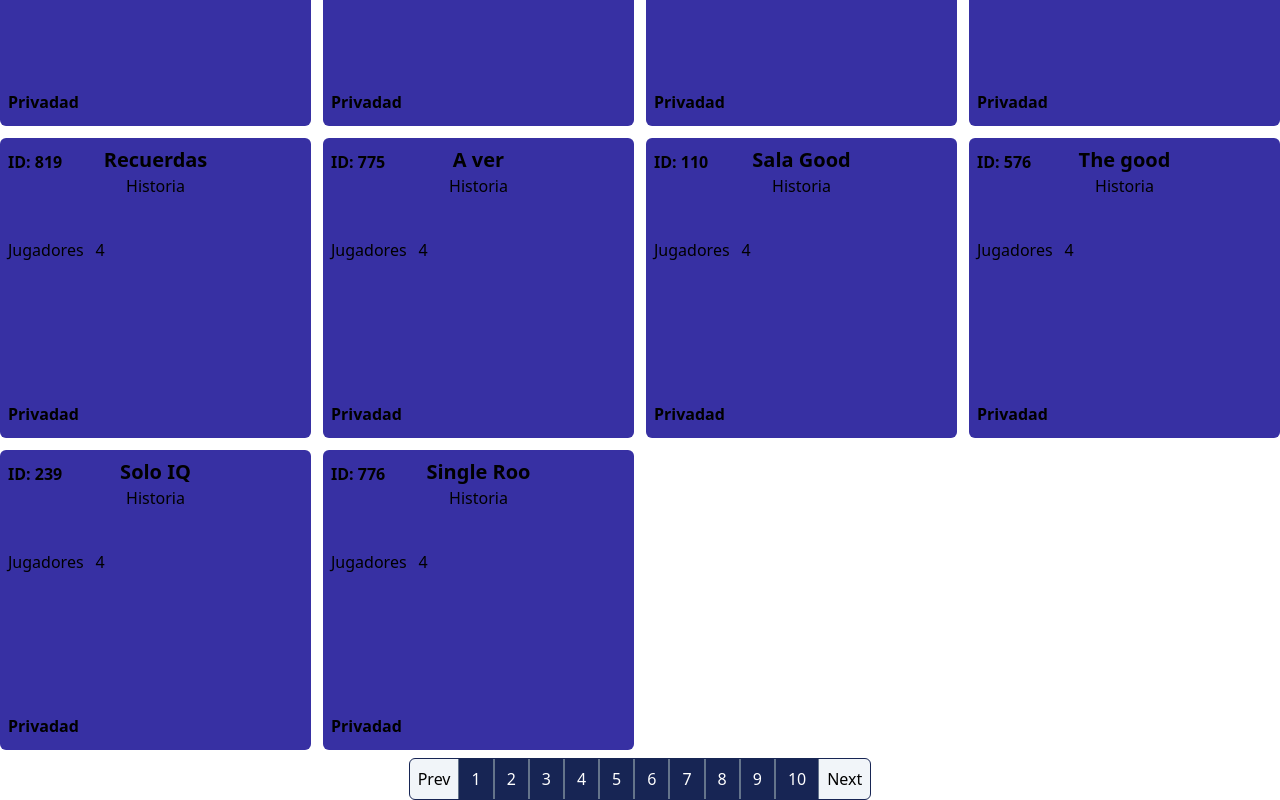
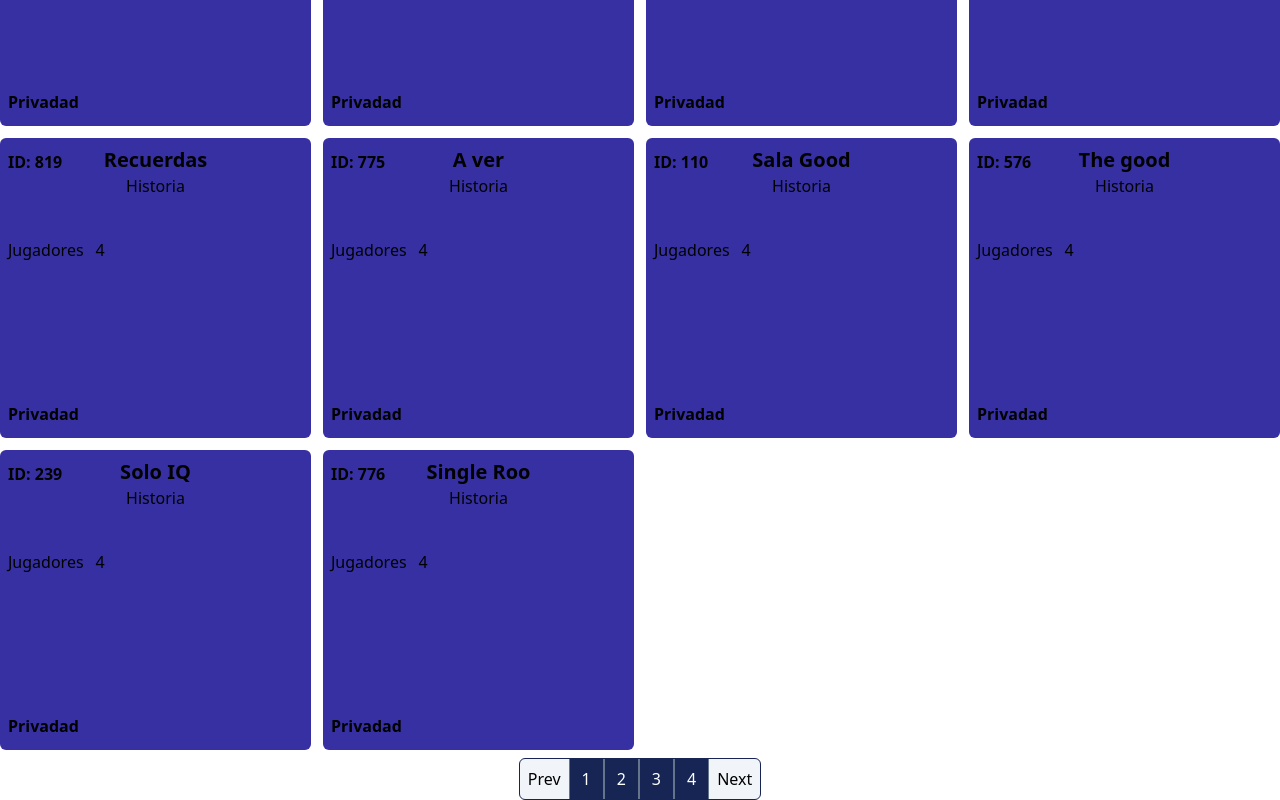
Before and after one commit to LuisArielRetanaHernadez/Memorama, a React (Vite) app: page / in a window 1280 px wide. Shown: the part 292-1092 px from the top of the page. Built offline with nearby package versions, Linux system fonts and the light colour scheme.

Commit message:
cambiando el amountPages por numbersPages

```diff
--- a/src/components/Pagination/Pagination.jsx
+++ b/src/components/Pagination/Pagination.jsx
@@ -1,7 +1,7 @@
 import { useEffect, useState } from "react"
 import { Link, useLocation } from "react-router-dom"
 
-const Pagination = ({total, amountPages, limitIndex}) => {
+const Pagination = ({total, numbersPages, limitIndex}) => {
   const [pages, setPages] = useState([])
   const [index, setIndex] = useState(0)
 
@@ -14,7 +14,7 @@ const Pagination = ({total, amountPages, limitIndex}) => {
 
   useEffect(() => {
     const pages = []
-    for(let i = 1; i <= (total - 1); i++) {
+    for(let i = 1; i <= (numbersPages - 1); i++) {
       pages.push(i + 1)
     }
     setPages(pages)
```
